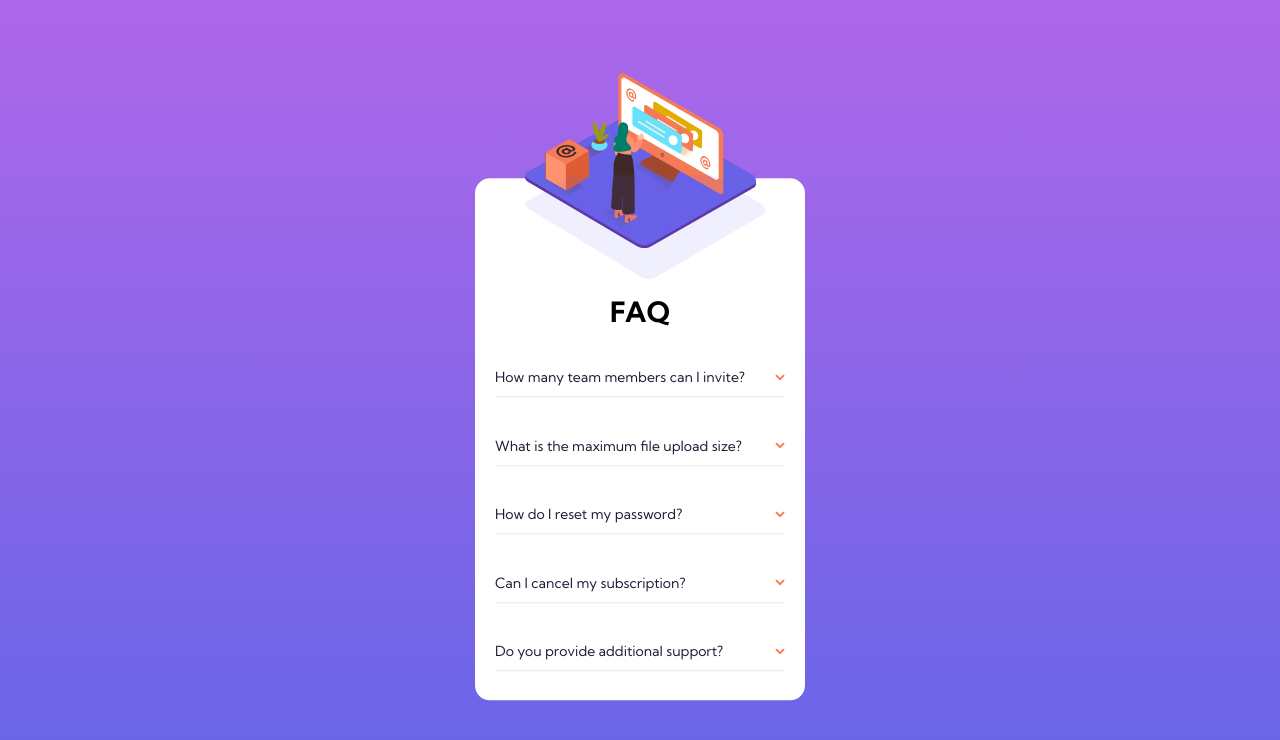
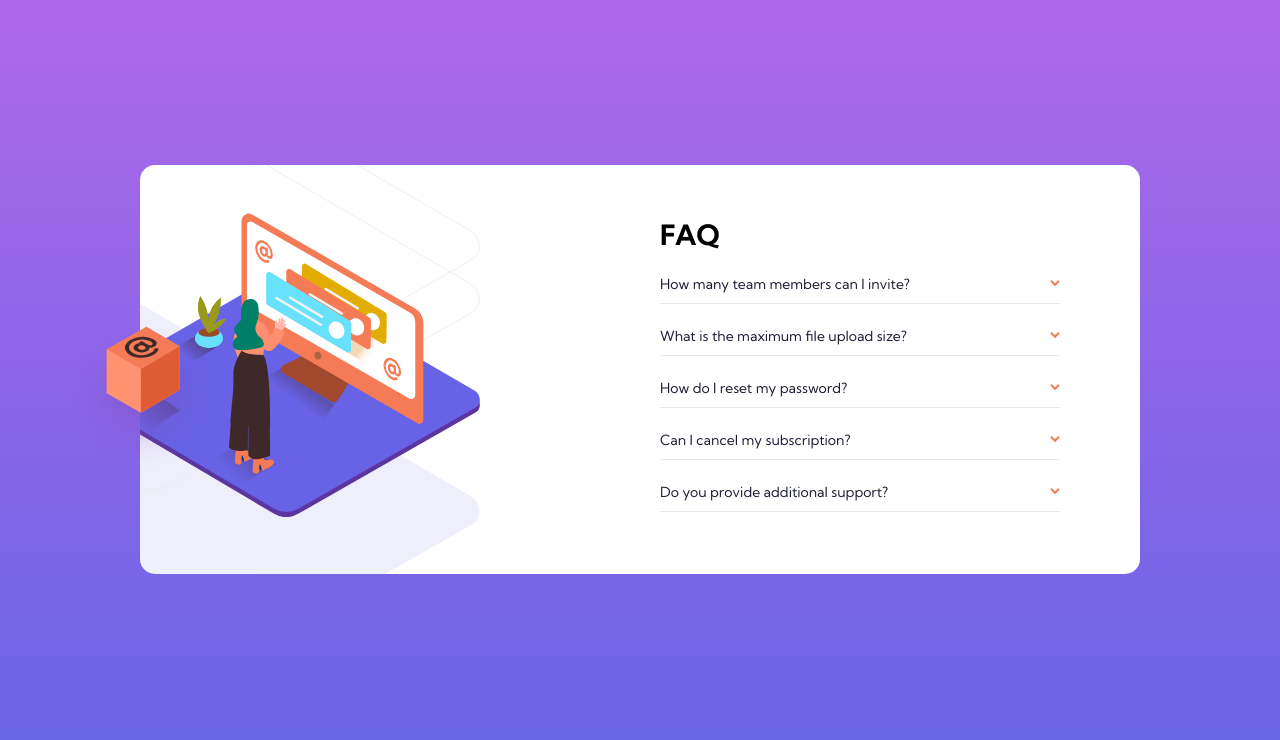
Before and after one commit to JMielewczyk/faq-accordion-card-main, a plain HTML site: page index.html in a window 1280 px wide. Drawn offline with Linux system fonts and the light colour scheme.

Commit message:
Desktop view done.

```diff
--- a/index.html
+++ b/index.html
@@ -10,9 +10,11 @@
 </head>
 
 <body>
+
   <section class="main">
+    <img class="desktop outerbox" src="images/illustration-box-desktop.svg" alt="box">
     <div class="wrapper">
-      <section class="section_img"><img class="desktop" src="images/illustration-box-desktop.svg" alt="box">
+      <section class="section_img">
         <img class="desktop" src="images/illustration-woman-online-desktop.svg"
           alt="Illustration of women looking at monitor">
         <img class="desktop" src="images/bg-pattern-desktop.svg" alt="">
--- a/style.css
+++ b/style.css
@@ -28,6 +28,7 @@
 .main {
     width: 330px;
     height: 600px;
+    transition: .1s;
 }
 
 .wrapper {
@@ -46,10 +47,10 @@
     transform: translateY(-58%);
 }
 
-.section_img img:nth-child(5) {
+.section_img img:nth-child(4) {
     transform: translateY(-15%);
 }
-.section_img img:nth-child(4) {
+.section_img img:nth-child(3) {
     transform: translateY(35%);
 }
 .section_faq {
@@ -114,3 +115,83 @@
 .section_faq div.active img {
     transform: rotate(180deg);
 }
+
+@media (min-width: 900px) {
+    .mobile {
+        display: none;
+    }
+
+    .desktop {
+    display: block;
+}
+
+.main {
+    position: relative;
+    width: 80vw;
+    max-width: 1000px;
+    height: 470px;
+}
+
+img.outerbox {
+    position: absolute;
+    top: 50%;
+    left: 0;
+    transform: translate(-48% , -50%);
+    width: 150px;
+    height: 150px;
+    object-fit: cover;
+    z-index: 1;
+}
+
+.wrapper {
+    flex-direction: row;
+    transform: translateY(0);
+    overflow: hidden;
+}
+
+.section_img {
+    position: static;
+    width: 50%;
+    height: 100%;
+    transform: none;
+}
+
+.section_img img {
+    position: fixed;
+    width: 400px;
+    height: 400px;
+    object-fit: contain;
+}
+
+.section_img img:nth-of-type(1) {
+    transform: translate(-15%, 0)
+}
+
+.section_img img:nth-of-type(2) {
+    z-index: -1;
+    width: 680px;
+    height: 680px;
+    transform: translate(-50%, -20%);
+}
+
+.section_faq {
+    align-items: flex-start;
+    justify-content: space-evenly;
+    width: 50%;
+    padding: 0 80px 50px 20px;
+}
+
+h1 {
+    padding-top: 10%;
+}
+
+.section_faq div p{
+    transition: .1s;
+}
+
+.section_faq div:hover p.question{
+    color: hsl(14, 88%, 65%);
+}
+
+
+}
```
